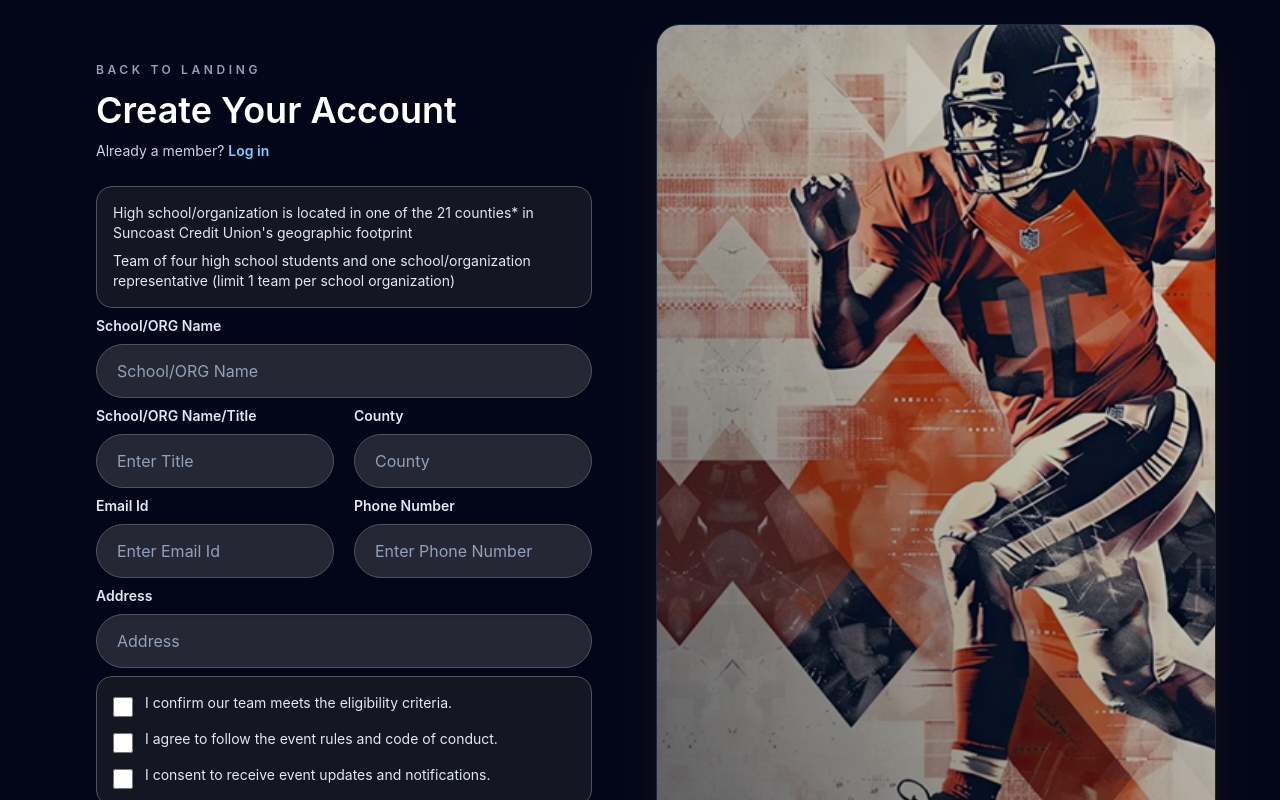
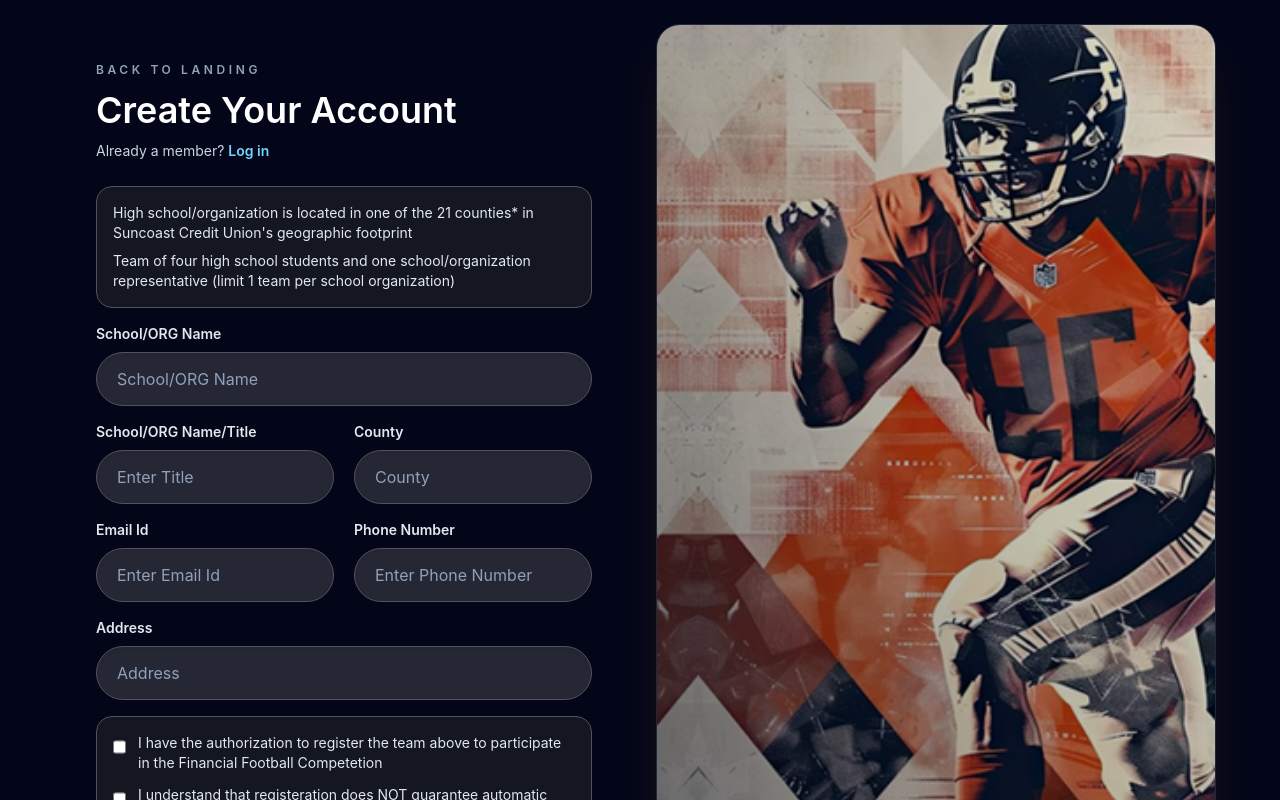
Before and after one commit to Madhav2999/financial_football_app, a React app in the folder frontend/: page /login in a window 1280 px wide. Both pictures are taken after a click on the button "Create Account". Shown: the top 800 px of the page. Built offline with nearby package versions, Linux system fonts and the light colour scheme; the HTML template or start-up script is replaced by a standard one.

Commit message:
updating the registration form layout

```diff
--- a/frontend/src/components/AuthenticationGateway.jsx
+++ b/frontend/src/components/AuthenticationGateway.jsx
@@ -212,7 +212,7 @@ export default function AuthenticationGateway({
   )
 
   const RegistrationForm = (
-    <form className="space-y-2" onSubmit={handleRegistrationSubmit}>
+    <form className="space-y-4 pb-8" onSubmit={handleRegistrationSubmit}>
       {/* ── Eligibility / Info (top of form) ───────────────────────── */}
       <div className="rounded-2xl border border-zinc-600 bg-zinc-800/50 p-4">
         <p className="text-sm text-slate-200">
@@ -305,15 +305,15 @@ export default function AuthenticationGateway({
       <div className="rounded-2xl border border-zinc-600 bg-zinc-800/50 p-4 space-y-3">
         <label className="flex items-start gap-3">
           <input type="checkbox" className="mt-1 h-5 w-5 rounded-md border-zinc-600 bg-zinc-700/60 accent-orange-500" />
-          <span className="text-sm text-slate-200">I confirm our team meets the eligibility criteria.</span>
+          <span className="text-sm text-slate-200">I have the authorization to register the team above to participate in the Financial Football Competetion</span>
         </label>
         <label className="flex items-start gap-3">
           <input type="checkbox" className="mt-1 h-5 w-5 rounded-md border-zinc-600 bg-zinc-700/60 accent-orange-500" />
-          <span className="text-sm text-slate-200">I agree to follow the event rules and code of conduct.</span>
+          <span className="text-sm text-slate-200">I understand that registeration does NOT guarantee automatic entry into the Financial Football Competetion</span>
         </label>
         <label className="flex items-start gap-3">
           <input type="checkbox" className="mt-1 h-5 w-5 rounded-md border-zinc-600 bg-zinc-700/60 accent-orange-500" />
-          <span className="text-sm text-slate-200">I consent to receive event updates and notifications.</span>
+          <span className="text-sm text-slate-200">I understand that the school will provide its own transportation and/or hotel accomodations to participate in the Financial Football Competetion.</span>
         </label>
       </div>
 
@@ -353,7 +353,7 @@ export default function AuthenticationGateway({
             <button
               type="button"
               onClick={onClose}
-              className="rounded-full border border-slate-600 px-3 py-1 text-xs font-semibold uppercase tracking-[0.25em] text-slate-300 transition hover:border-sky-500 hover:text-sky-300"
+              className="rounded-full border border-slate-600 px-3 py-1 text-xs font-semibold uppercase tracking-[0.25em] text-slate-300 transition hover:border-sky-500 hover:text-sky-300 cursor-pointer"
             >
               Close
             </button>
@@ -392,10 +392,8 @@ export default function AuthenticationGateway({
           aria-label="Close authentication"
           tabIndex={-1}
         />
-        <div className="relative w-full max-w-6xl">
-          <div className="overflow-hidden rounded-3xl border border-slate-800 bg-slate-950/90 p-6 text-slate-100 shadow-2xl shadow-sky-500/20">
-            {innerContent}
-          </div>
+        <div className="relative w-full max-w-6xl max-h-[90vh] overflow-y-auto rounded-3xl border border-slate-800 bg-slate-950/90 p-6 text-slate-100 shadow-2xl shadow-sky-500/20">
+          {innerContent}
         </div>
       </div>
     )
```
